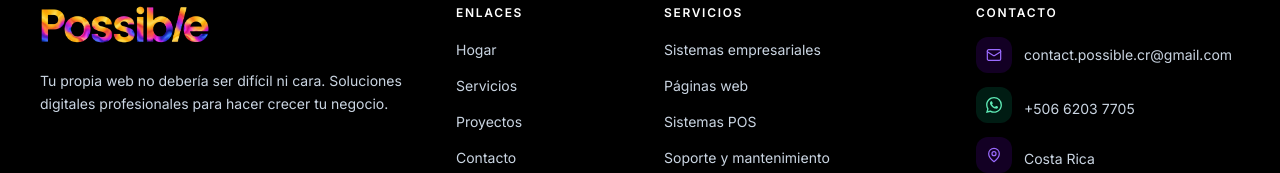
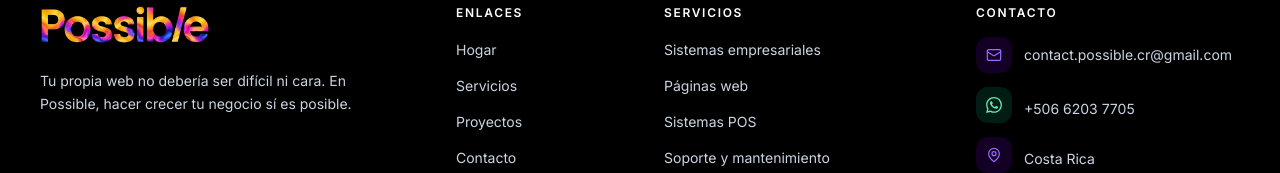
Before and after one commit to bbaltodanodev-lang/possible-cr, a Next.js app: page /pos in a window 1280 px wide. Shown: the part 3635-3808 px from the top of the page. Built offline with nearby package versions, Linux system fonts and the light colour scheme; no server answers.

Commit message:
copy: add Possible wordplay to brand message

```diff
--- a/src/data/site.ts
+++ b/src/data/site.ts
@@ -1,7 +1,7 @@
 export const siteConfig = {
   name: "Possible",
   legalName: "Possible",
-  tagline: "Tu propia web no debería ser difícil ni cara. En Possible lo hacemos posible.",
+  tagline: "Tu propia web no debería ser difícil ni cara. En Possible, hacer crecer tu negocio sí es posible.",
   url: process.env.NEXT_PUBLIC_SITE_URL || "https://possible.cr",
 
   // --- Contacto ------------------------------------------------------------
--- a/src/i18n/es.ts
+++ b/src/i18n/es.ts
@@ -14,7 +14,7 @@ export const es = {
   },
   hero: {
     tagline:
-      "Tener tu propia web no debería ser difícil ni caro. En Possible lo hacemos posible: una presencia digital profesional para que tu negocio crezca.",
+      "Tener tu propia web no debería ser difícil ni caro. En Possible, hacer crecer tu negocio sí es posible: creamos una presencia digital profesional para impulsarlo.",
     ctaSystems: "Ver sistemas",
     ctaContact: "Páginas web",
     badges: [
@@ -173,7 +173,7 @@ export const es = {
     brandAria: "Possible — Ir al inicio",
     rights: "Todos los derechos reservados.",
     tagline:
-      "Tu propia web no debería ser difícil ni cara. Soluciones digitales profesionales para hacer crecer tu negocio.",
+      "Tu propia web no debería ser difícil ni cara. En Possible, hacer crecer tu negocio sí es posible.",
     privacy: "Privacidad",
     terms: "Términos",
     backToTop: "Volver arriba",
```
